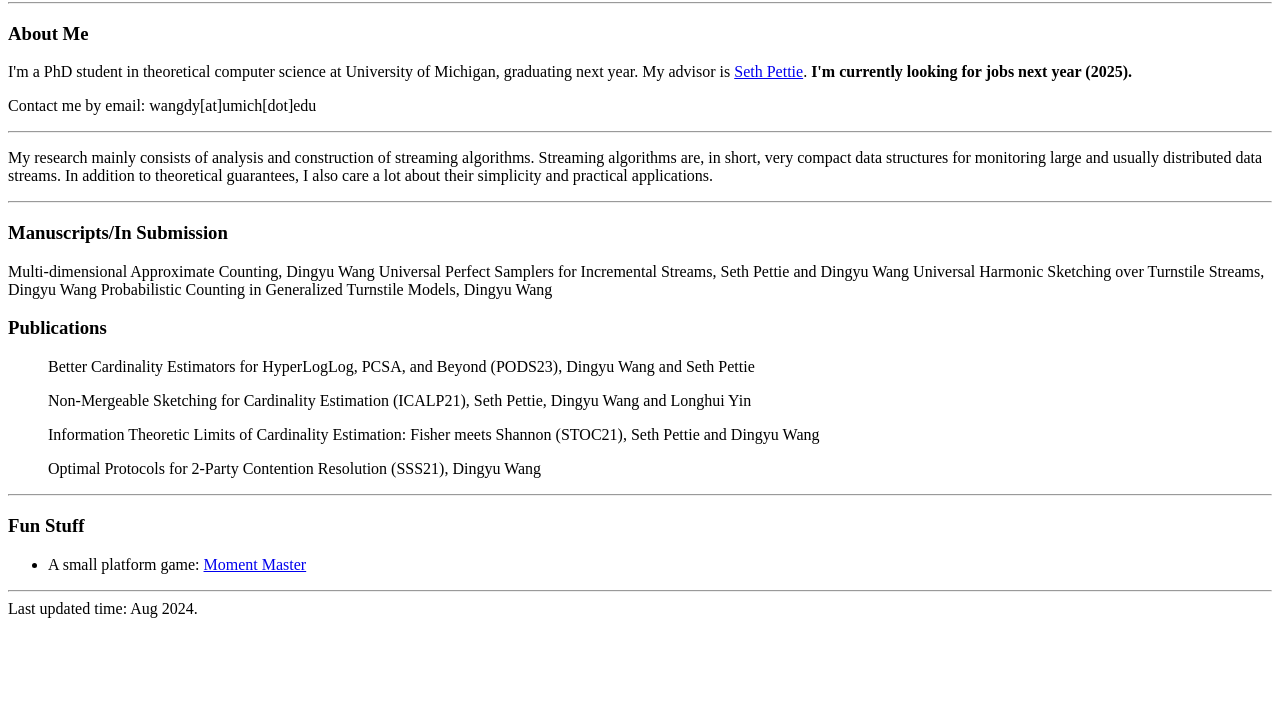
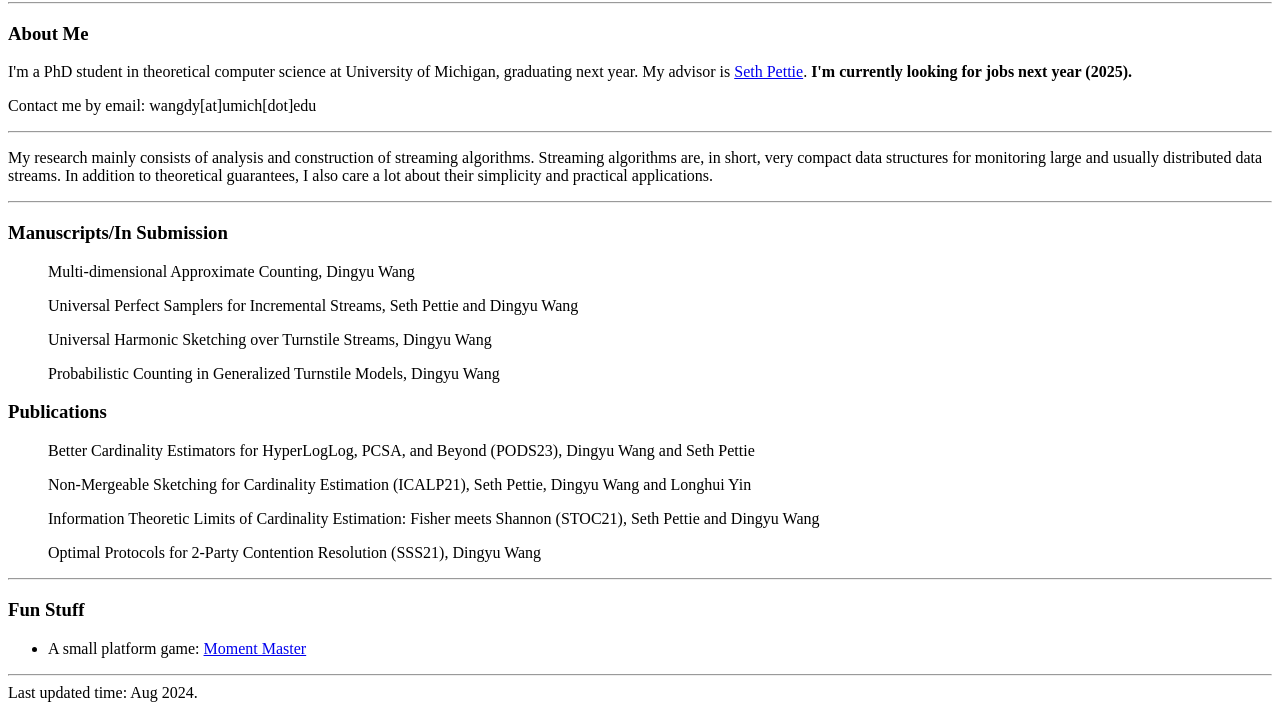
Before and after one commit to CharacteristicPolynomial/CharacteristicPolynomial.github.io, a plain HTML site: page index.html in a window 1280 px wide. Shown: the part 87-800 px from the top of the page. Drawn offline with Linux system fonts and the light colour scheme.

Commit message:
Update index.html

```diff
--- a/index.html
+++ b/index.html
@@ -16,10 +16,10 @@
 		<p>My research mainly consists of analysis and construction of streaming algorithms. Streaming algorithms are, in short, very compact data structures for monitoring large and usually distributed data streams. In addition to theoretical guarantees, I also care a lot about their simplicity and practical applications.  </p>
         <hr>
 	<h3>Manuscripts/In Submission</h3>
-	Multi-dimensional Approximate Counting, Dingyu Wang
-	Universal Perfect Samplers for Incremental Streams, Seth Pettie and Dingyu Wang
-	Universal Harmonic Sketching over Turnstile Streams, Dingyu Wang
-	Probabilistic Counting in Generalized Turnstile Models, Dingyu Wang
+	<ul>Multi-dimensional Approximate Counting, Dingyu Wang</ul>
+	<ul>Universal Perfect Samplers for Incremental Streams, Seth Pettie and Dingyu Wang</ul>
+	<ul>Universal Harmonic Sketching over Turnstile Streams, Dingyu Wang</ul>
+	<ul>Probabilistic Counting in Generalized Turnstile Models, Dingyu Wang</ul>
 	<h3>Publications</h3>
 	<ul></ul>
 	<ul>Better Cardinality Estimators for HyperLogLog, PCSA, and Beyond (PODS23),
```
